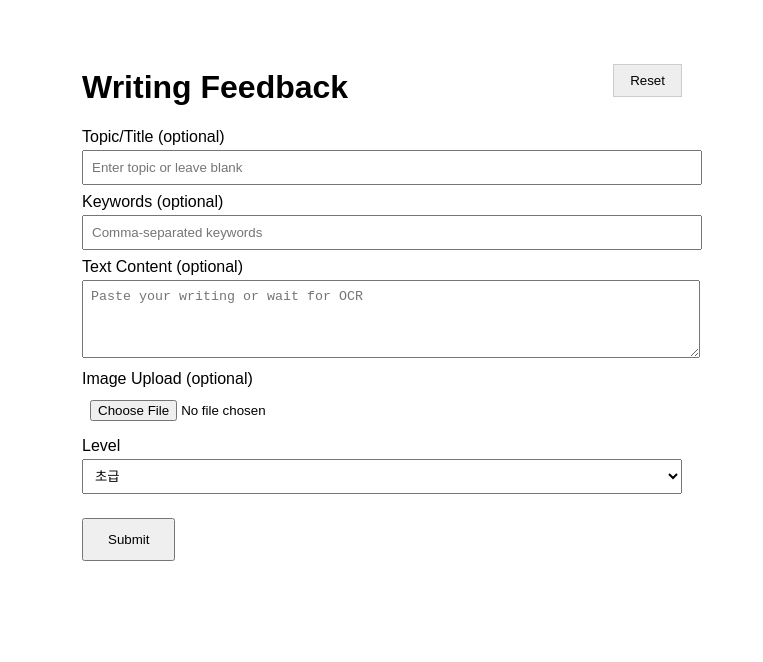
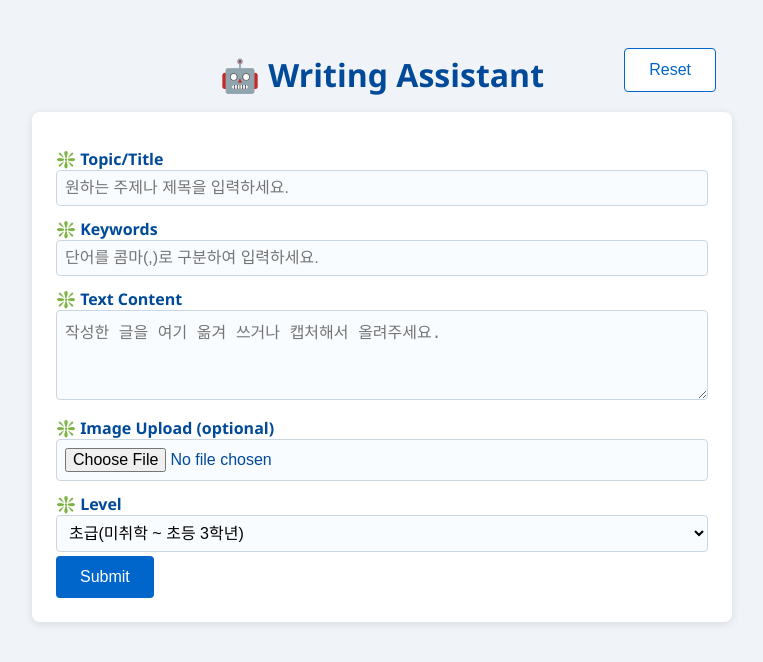
Before and after one commit to sayhyoung/writing-feedback, a plain HTML site: page index.html in a window 1280 px wide. Shown: the whole page, without its empty margins (258-1021 px from the left). Drawn offline with Linux system fonts and the light colour scheme.

Commit message:
Update index.html

```diff
--- a/index.html
+++ b/index.html
@@ -3,54 +3,139 @@
 <head>
   <meta charset="UTF-8"/>
   <meta name="viewport" content="width=device-width, initial-scale=1.0"/>
-  <title>Writing Feedback</title>
+  <title>Writing Assistant</title>
   <style>
-    body { font-family: sans-serif; max-width: 600px; margin: 2rem auto; padding: 1rem; position: relative; }
+    /* Base & Layout */
+    body {
+      font-family: 'Segoe UI', Tahoma, sans-serif;
+      background-color: #f0f4f8;
+      color: #1a1a1a;
+      margin: 0;
+      padding: 2rem;
+      display: flex;
+      justify-content: center;
+    }
+    #container {
+      width: 100%;
+      max-width: 700px;
+    }
+    h1 {
+      color: #004a99;
+      text-align: center;
+      margin-bottom: 1rem;
+    }
+    label {
+      display: block;
+      margin: 0.75rem 0 0.25rem;
+      font-weight: 600;
+      color: #004a99;
+    }
+    /* Form */
+    form {
+      background: #ffffff;
+      border-radius: 8px;
+      box-shadow: 0 2px 8px rgba(0,0,0,0.1);
+      padding: 1.5rem;
+      margin-bottom: 1.5rem;
+    }
+    input[type="text"],
+    select,
+    textarea,
+    input[type="file"] {
+      width: 100%;
+      padding: 0.5rem;
+      border: 1px solid #cbd7e0;
+      border-radius: 4px;
+      background: #f9fcff;
+      font-size: 1rem;
+      box-sizing: border-box;
+    }
+    textarea { resize: vertical; }
+    /* Buttons */
+    button {
+      background-color: #0066cc;
+      color: #ffffff;
+      border: none;
+      border-radius: 4px;
+      padding: 0.75rem 1.5rem;
+      font-size: 1rem;
+      cursor: pointer;
+      transition: background-color 0.2s ease;
+    }
+    button:hover {
+      background-color: #0052a3;
+    }
     #reset-btn {
-      position: absolute; top: 1rem; right: 1rem;
-      padding: 0.5rem 1rem; background: #eee; border: 1px solid #ccc; cursor: pointer;
+      background-color: #ffffff;
+      color: #0066cc;
+      border: 1px solid #0066cc;
+      position: absolute;
+      top: 1rem;
+      right: 1rem;
     }
-    label { display: block; margin: 0.5rem 0; }
-    textarea, input[type="text"], select, input[type="file"] {
-      width: 100%; padding: 0.5rem; margin-top: 0.25rem;
+    #reset-btn:hover {
+      background-color: #e9f5ff;
     }
-    button {
-      position: relative; margin-top: 1rem; padding: 0.75rem 1.5rem;
+    .spinner {
+      display: none;
+      width: 16px; height: 16px;
+      border: 2px solid #0066cc;
+      border-top: 2px solid transparent;
+      border-radius: 50%;
+      animation: spin 1s linear infinite;
+      vertical-align: middle;
+      margin-left: 0.5rem;
     }
     @keyframes spin { to { transform: rotate(360deg); } }
-    .spinner {
-      display: none; border: 2px solid red; border-top: 2px solid transparent;
-      border-radius: 50%; width: 16px; height: 16px;
-      animation: spin 1s linear infinite; vertical-align: middle; margin-left: 0.5rem;
+    /* Result Boxes */
+    .box {
+      background: #e9f5ff;
+      border-left: 4px solid #0066cc;
+      border-radius: 4px;
+      padding: 1rem;
+      margin-top: 1rem;
     }
-    .box { border: 1px solid #ccc; padding: 1rem; margin-top: 1rem; }
-    .model-box { text-align: center; font-size: 1.2em; line-height: 1.5; }
-    @media print { #submit-btn,#tts-btn,#print-btn,#edit-btn,#reset-btn { display:none!important } }
+    .model-box {
+      background: #ffffff;
+      border-left: 4px solid #004a99;
+      padding: 1rem;
+      border-radius: 4px;
+      margin-top: 0.5rem;
+      font-size: 1.1rem;
+      line-height: 1.5;
+    }
+    /* Print & Media */
+    @media print {
+      #submit-btn, #tts-btn, #print-btn, #edit-btn, #reset-btn { display: none !important; }
+      body { background: #ffffff; margin: 0; }
+    }
+    /* Reset container positioning */
+    #container { position: relative; }
   </style>
 </head>
 <body>
-
+  <div id="container">
     <button id="reset-btn">Reset</button>
-  <h1>Writing Feedback</h1>
+    <h1>🤖 Writing Assistant</h1>
     <form id="feedback-form">
-    <label>Topic/Title (optional)
-      <input type="text" id="topic" placeholder="Enter topic or leave blank"/>
+      <label>❇️ Topic/Title
+        <input type="text" id="topic" placeholder="원하는 주제나 제목을 입력하세요."/>
       </label>
-    <label>Keywords (optional)
-      <input type="text" id="keywords" placeholder="Comma-separated keywords"/>
+      <label>❇️ Keywords
+        <input type="text" id="keywords" placeholder="단어를 콤마(,)로 구분하여 입력하세요."/>
       </label>
-    <label>Text Content (optional)
-      <textarea id="contentText" rows="4" placeholder="Paste your writing or wait for OCR"></textarea>
+      <label>❇️ Text Content
+        <textarea id="contentText" rows="4" placeholder="작성한 글을 여기 옮겨 쓰거나 캡처해서 올려주세요."></textarea>
       </label>
-    <label>Image Upload (optional)
+      <label>❇️ Image Upload (optional)
         <input type="file" id="contentFile" accept="image/*"/>
         <span id="ocr-spinner" class="spinner"></span>
       </label>
-    <label>Level
+      <label>❇️ Level
         <select id="level">
-        <option value="초급">초급</option>
-        <option value="중급">중급</option>
-        <option value="고급">고급</option>
+          <option value="초급">초급(미취학 ~ 초등 3학년)</option>
+          <option value="중급">중급(초등 4 ~ 6 학년)</option>
+          <option value="고급">고급(중등 이상)</option>
         </select>
       </label>
       <button type="submit" id="submit-btn">
@@ -59,6 +144,7 @@
     </form>
 
     <div id="result"></div>
+  </div>
 
   <script>
     const WORKER_URL = 'https://writing-feedback-app.sehyunglee2015.workers.dev';
@@ -80,25 +166,24 @@
       ta.value = '이미지에서 텍스트 추출 중...';
       spinner.style.display = 'inline-block';
       const b64 = await new Promise((res, rej) => {
-        const r = new FileReader();
-        r.onload = () => res(r.result.split(',')[1]);
-        r.onerror = rej;
-        r.readAsDataURL(file);
+        const reader = new FileReader();
+        reader.onload = () => res(reader.result.split(',')[1]);
+        reader.onerror = rej;
+        reader.readAsDataURL(file);
       });
       try {
         const resp = await fetch(PROXY_URL, {
           method: 'POST',
           headers: {'Content-Type':'application/json'},
           body: JSON.stringify({
-            model: 'gpt-4o-mini',
-            messages: [
-              { role:'user', content:[
+            model:'gpt-4o-mini',
+            messages:[{
+              role:'user', content:[
                 { type:'text', text:'Please extract the exact text from the image as it appears. Do not provide any additional commentary or corrections.' },
                 { type:'image_url', image_url:{ url:`data:${file.type};base64,${b64}` } }
               ]
-              }
-            ],
-            max_tokens: 500
+            }],
+            max_tokens:500
           })
         });
         if (!resp.ok) throw new Error(resp.statusText);
@@ -124,7 +209,7 @@
         contentText: document.getElementById('contentText').value,
         level: document.getElementById('level').value
       };
-      const res = await fetch(`${WORKER_URL}/api/feedback`, {
+      const res  = await fetch(`${WORKER_URL}/api/feedback`, {
         method:'POST',
         headers:{'Content-Type':'application/json'},
         body:JSON.stringify(payload)
@@ -134,7 +219,7 @@
 
       if (!res.ok) {
         document.getElementById('result').innerHTML =
-          `<p style="color:red;">Error ${res.status}: ${data.error?.message||data.error}</p>`;
+          `<p style="color:#cc0000;">Error ${res.status}: ${data.error?.message||data.error}</p>`;
         return;
       }
 
@@ -148,7 +233,7 @@
         </div>
         <button id="tts-btn">Generate TTS</button>
         <audio id="tts-audio" controls style="display:none;"></audio>
-        <a id="download-link" style="display:none;margin-top:1rem;display:block;">Download Audio</a>
+        <a id="download-link" style="display:none; margin-top:1rem; display:block;">Download Audio</a>
         <button id="print-btn" type="button">Print Model Answer<span id="print-spinner" class="spinner"></span></button>
       `;
 
```
Lines whose indentation alone changed are shown as unchanged.
